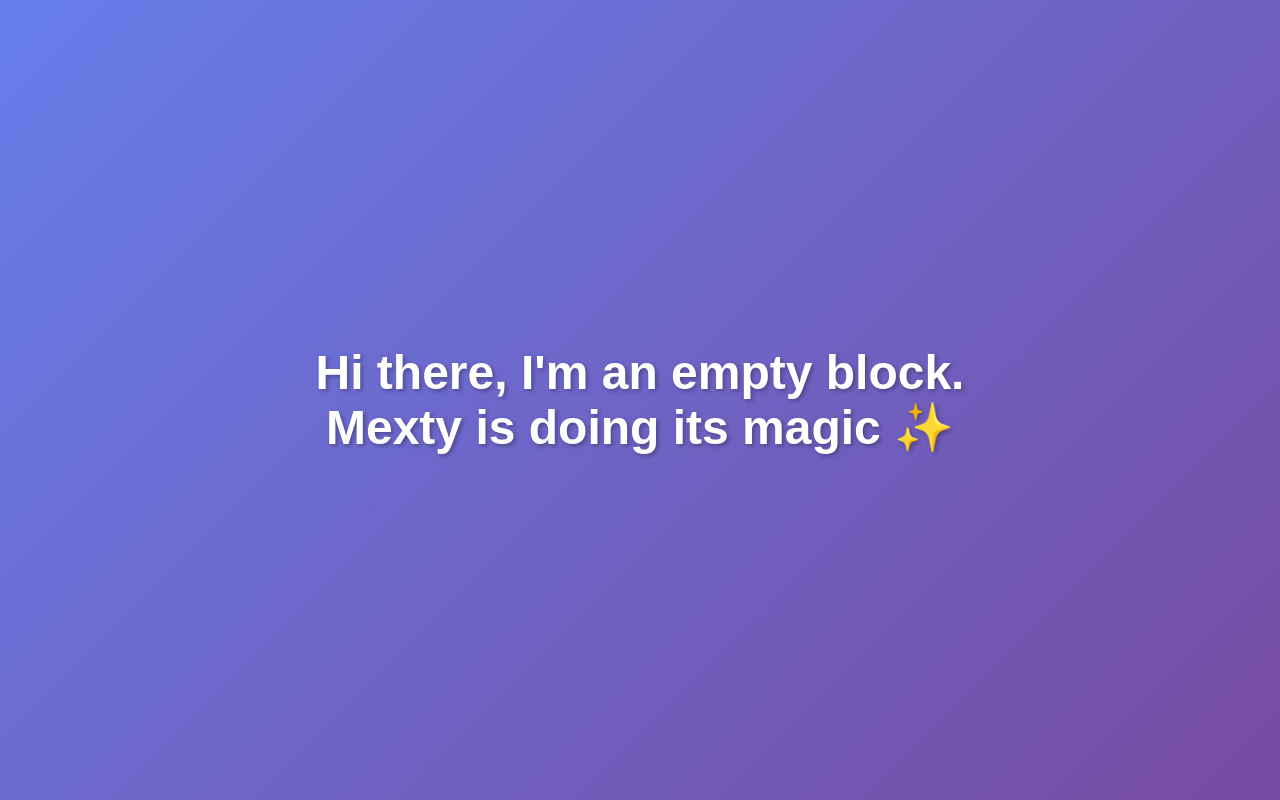
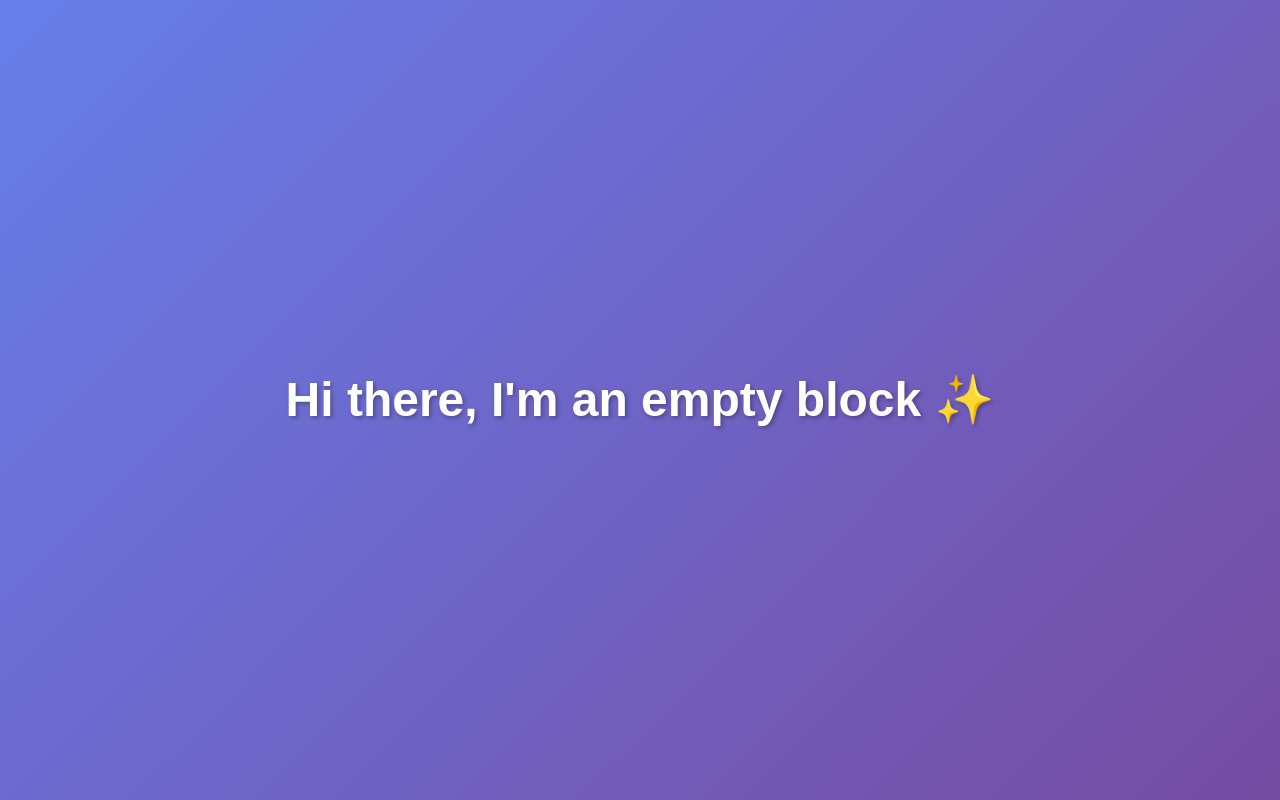
Before and after one commit to fabiensabatie/default-webpack, a React app: page / in a window 1280 px wide. Built offline with nearby package versions, Linux system fonts and the light colour scheme.

Commit message:
Update block.tsx

```diff
--- a/src/block.tsx
+++ b/src/block.tsx
@@ -21,7 +21,7 @@ const Block: React.FC<BlockProps> = () => {
         textShadow: '2px 2px 4px rgba(0,0,0,0.3)',
         margin: 0
       }}>
-        Hi there, I'm an empty block.<br></br>Mexty is doing its magic ✨
+        Hi there, I'm an empty block ✨
       </h1>
     </div>
   );
```
